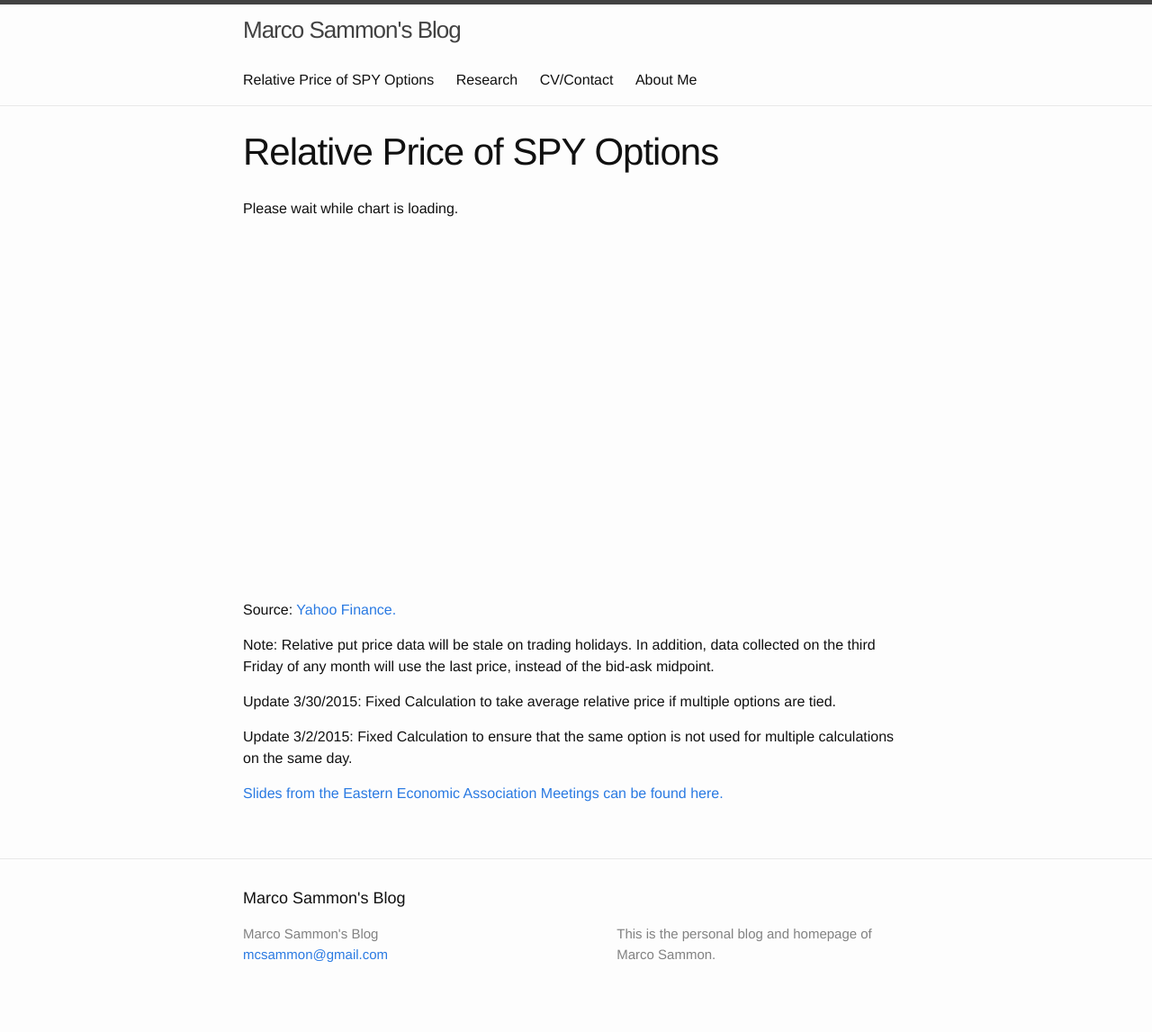
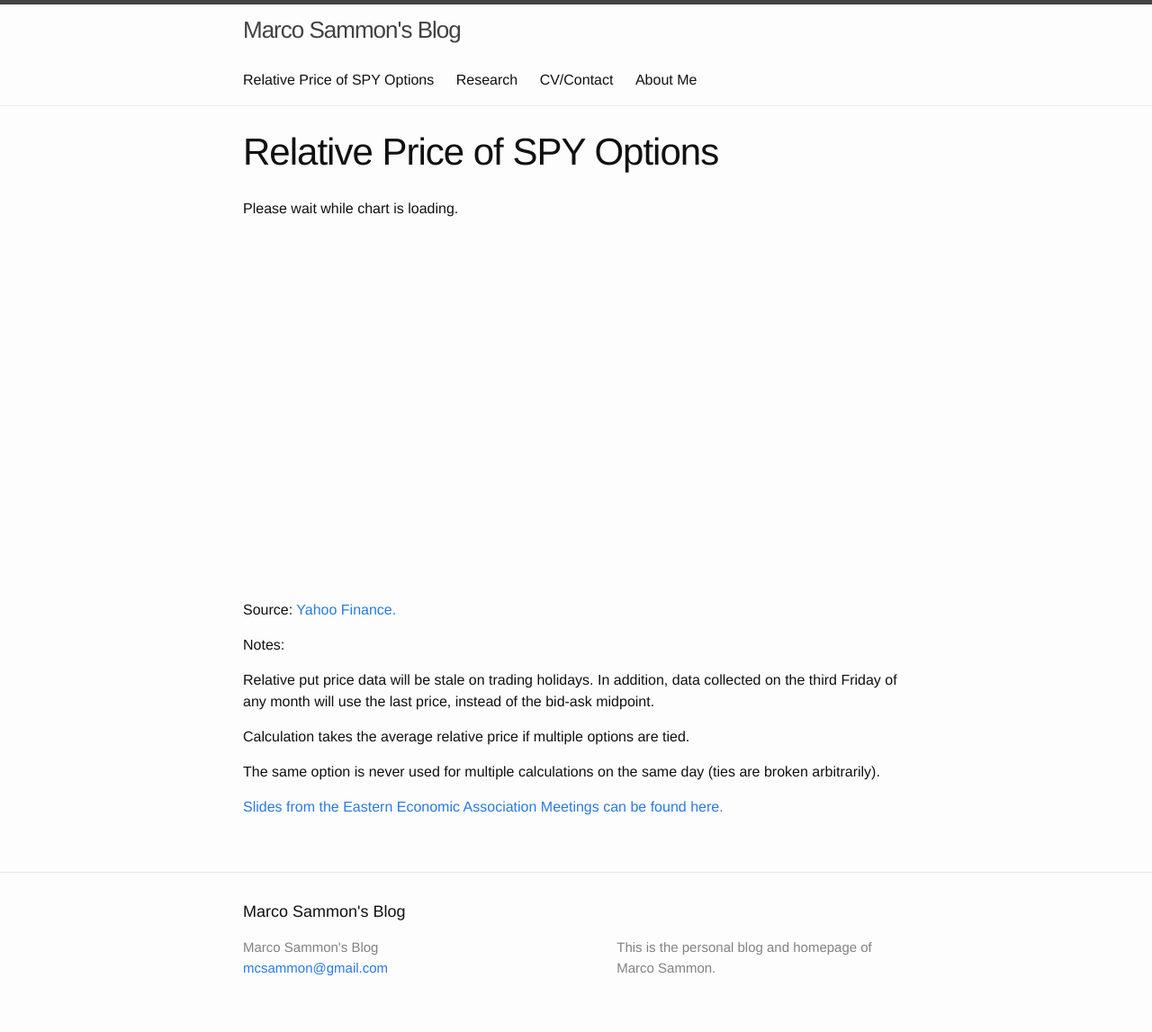
Before and after one commit to mcsammon/mcsammon.github.io, a Jekyll site: the page built from spy-options.html, in a window 1280 px wide. Shown: the whole page at 90% size. Built offline with Jekyll 4.4.1, drawn with Linux system fonts in a browser that asks for light colours.

Commit message:
Test changes
Stuff was old

```diff
--- a/spy-options.html
+++ b/spy-options.html
@@ -17,11 +17,10 @@ order: 1
   </a>
 </p>
 
-<p>Note: Relative put price data will be stale on trading holidays.  In addition, data collected on the third Friday of any month will use the last price, instead of the bid-ask midpoint.</p>
-
-<p>Update 3/30/2015: Fixed Calculation to take average relative price if multiple options are tied.</p>
-
-<p>Update 3/2/2015: Fixed Calculation to ensure that the same option is not used for multiple calculations on the same day.</p>
+<p>Notes:</p>
+<p>Relative put price data will be stale on trading holidays.  In addition, data collected on the third Friday of any month will use the last price, instead of the bid-ask midpoint.</p>
+<p>Calculation takes the average relative price if multiple options are tied.</p>
+<p>The same option is never used for multiple calculations on the same day (ties are broken arbitrarily).</p>
 
 <p>
   <a href="/images/Relative_Put_Options_slides_3_2_15.pdf" target="_blank">
```
